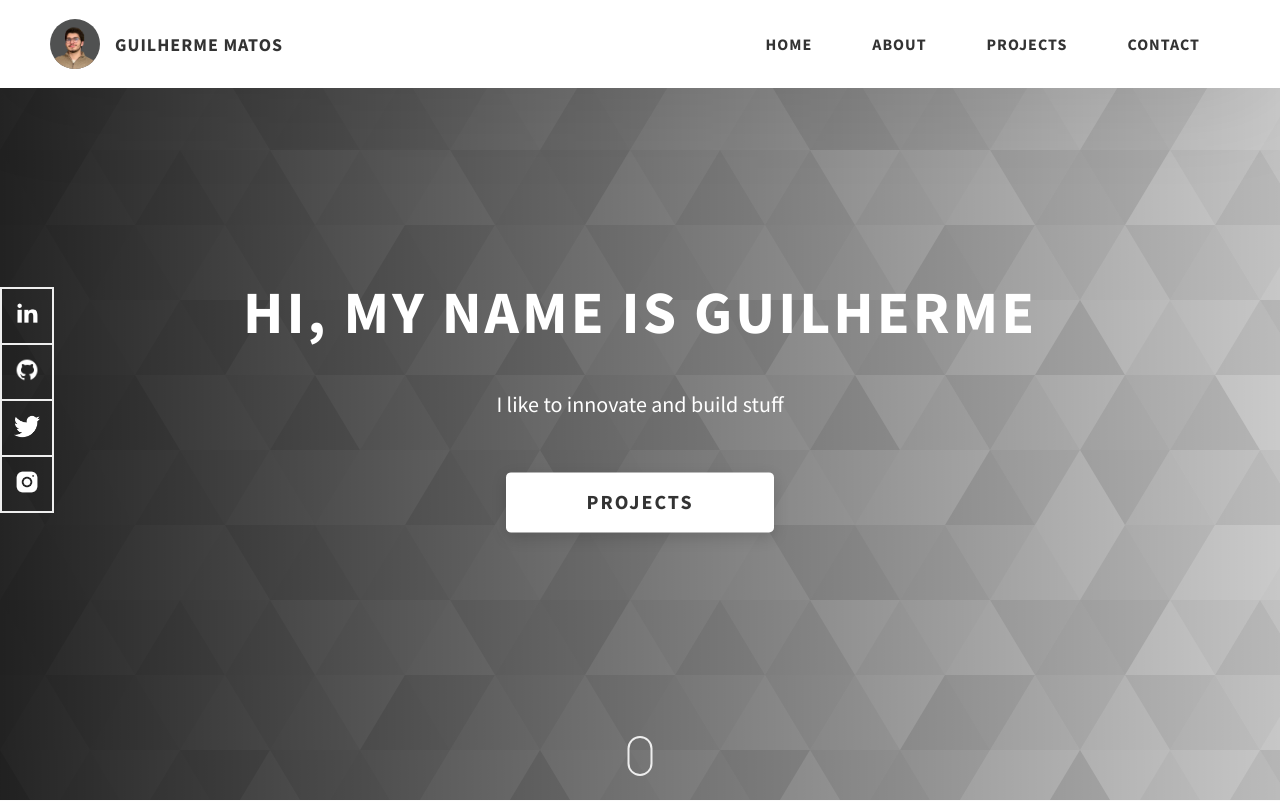
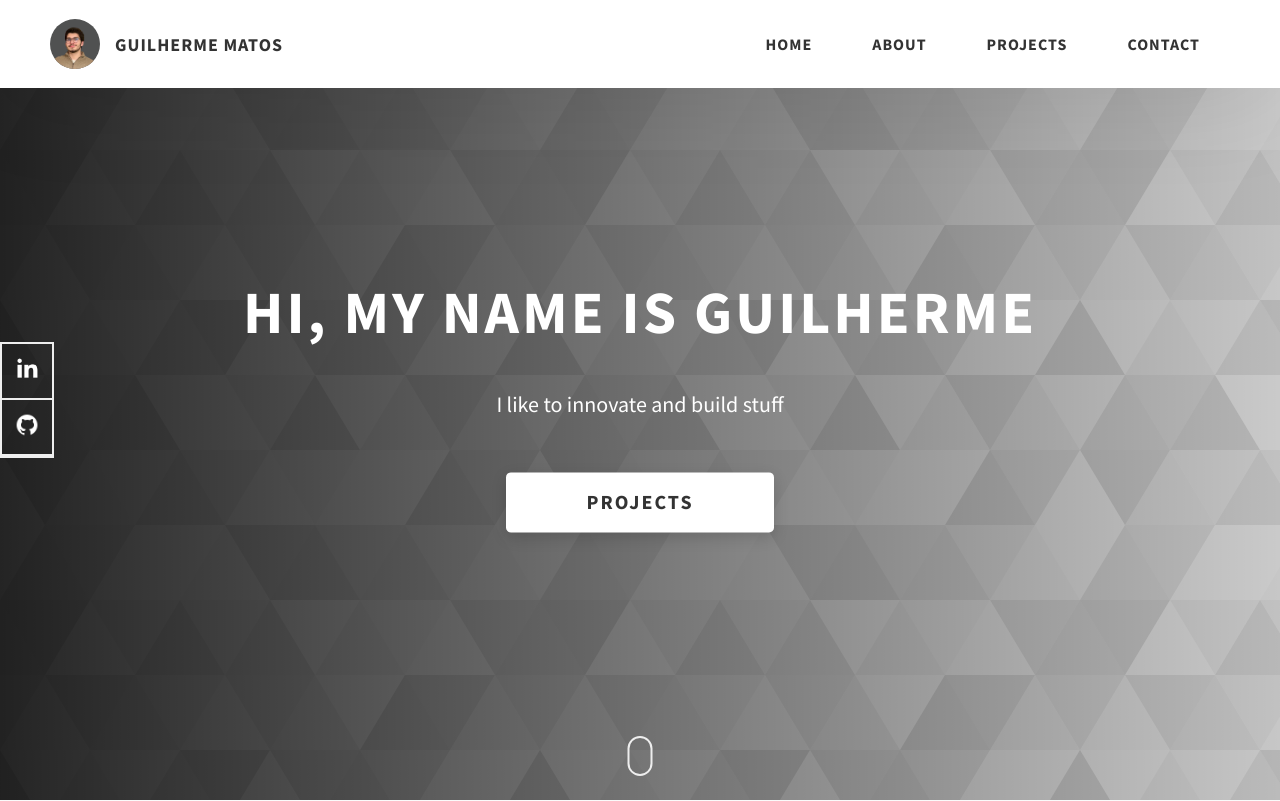
Before and after one commit to Guilhermeccm/Portfoliov1, a website: page index.html in a window 1280 px wide. Shown: the top 801 px of the page. Drawn offline with Linux system fonts and the light colour scheme.

Commit message:
Update index.html

```diff
--- a/index.html
+++ b/index.html
@@ -105,27 +105,6 @@
           <a href="https://github.com/Guilhermeccm" class="home-hero__social-icon-link">
             <img
               src="./assets/png/github-ico.png"
-              alt="icon"
-              class="home-hero__social-icon"
-            />
-          </a>
-        </div>
-        <div class="home-hero__social">
-          <a href="https://twitter.com/GuilhermeCOCM" class="home-hero__social-icon-link">
-            <img
-              src="./assets/png/twitter-ico.png"
-              alt="icon"
-              class="home-hero__social-icon"
-            />
-          </a>
-        </div>
-        <div class="home-hero__social">
-          <a
-            href="https://www.instagram.com/guilhermeccm/"
-            class="home-hero__social-icon-link home-hero__social-icon-link--bd-none"
-          >
-            <img
-              src="./assets/png/insta-ico.png"
               alt="icon"
               class="home-hero__social-icon"
             />
```
